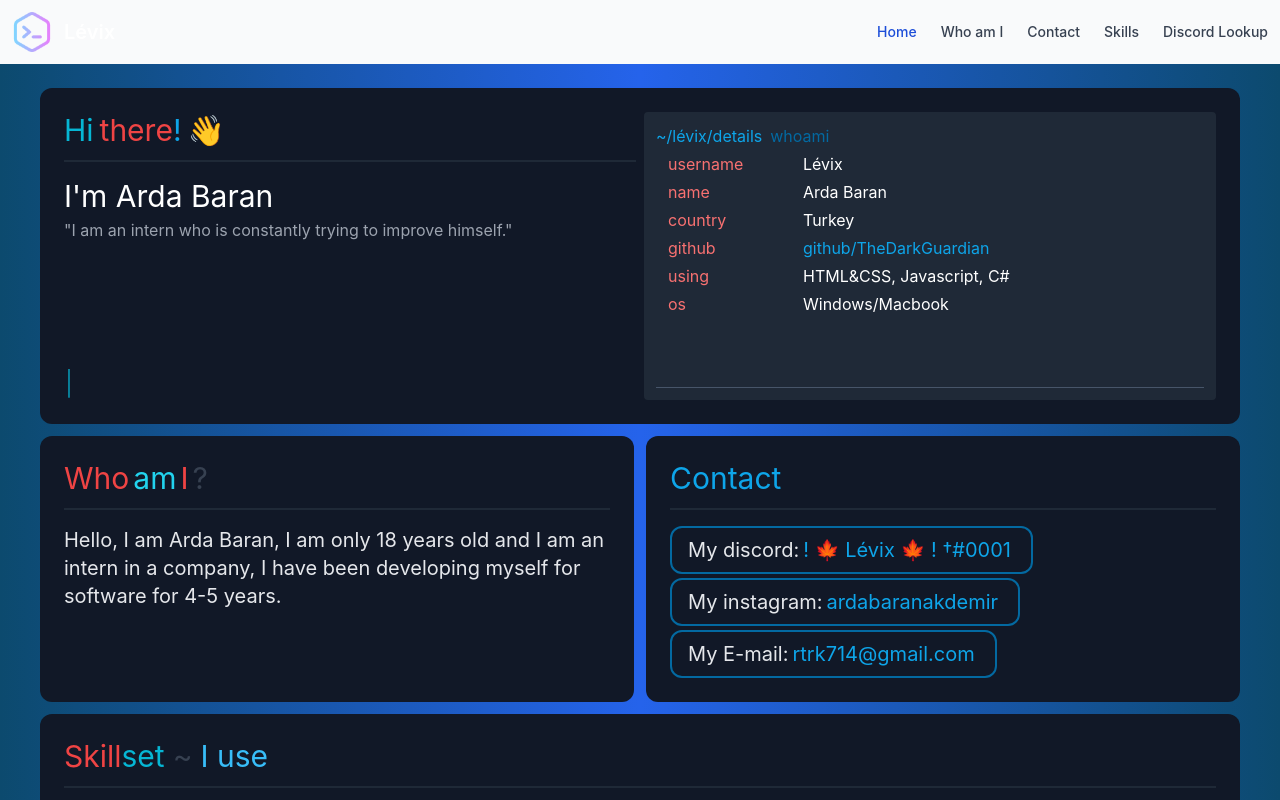
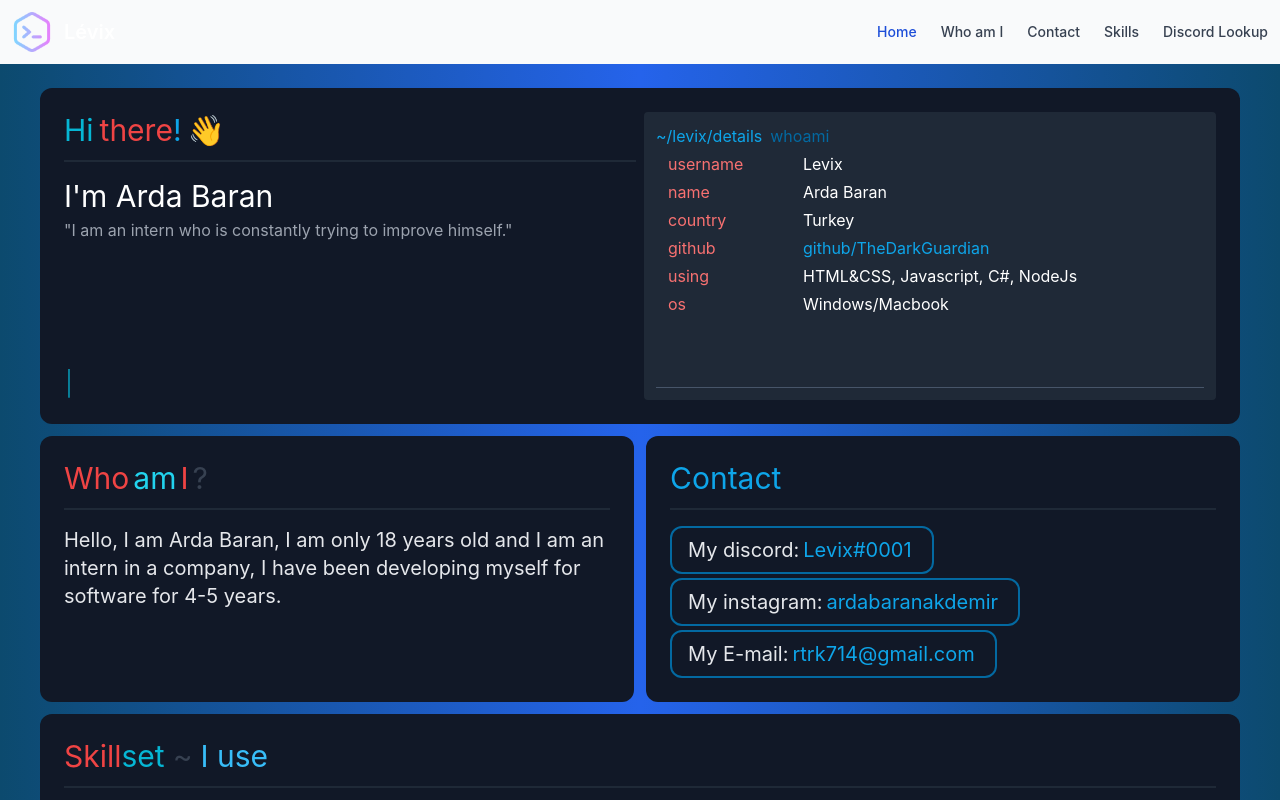
Before and after one commit to TheDarkGuardian/website, a Next.js app: page / in a window 1280 px wide. Shown: the top 800 px of the page. Built offline with nearby package versions, Linux system fonts and the light colour scheme.

Commit message:
Update index.js

```diff
--- a/pages/index.js
+++ b/pages/index.js
@@ -41,13 +41,13 @@ export default function Home() {
             <div className="p-3 w-3/4 h-72 divide-y divide-slate-600 hidden md:float-left md:w-full md:block lg:float-right relative rounded bg-gray-800">
               <div>
                 <div className="flex">
-                  <div className="text-sky-500">~/lévix/details</div>
+                  <div className="text-sky-500">~/levix/details</div>
                   <div className="text-sky-700 ml-2">whoami</div>
                 </div>
                 <div className="ml-3 mt-1">
                   <div className="grid grid-cols-4 gap-1">
                     <div className="text-red-400">username</div>
-                    <div className="col-span-3">Lévix</div>
+                    <div className="col-span-3">Levix</div>
                     <div className="text-red-400">name</div>
                     <div className="col-span-3">Arda Baran</div>
                     <div className="text-red-400">country</div>
@@ -60,7 +60,7 @@ export default function Home() {
                     </div>
                     <div className="text-red-400">using</div>
                     <div className="col-span-3">
-                      HTML&CSS, Javascript, C#
+                      HTML&CSS, Javascript, C#, NodeJs
                     </div>
                     <div className="text-red-400">os</div>
                     <div className="col-span-3">Windows/Macbook</div>
@@ -93,7 +93,7 @@ export default function Home() {
           </div>
           <div className="mt-1 text-xl text-gray-200 flex border-2 rounded-xl w-max px-4 py-2 border-sky-700">
             My discord:
-            <div className="text-sky-500 mx-1">! 🍁 Lévix 🍁 ! †#0001</div>
+            <div className="text-sky-500 mx-1">Levix#0001</div>
           </div>
           <div className="mt-1 text-xl text-gray-200 flex border-2 rounded-xl w-max px-4 py-2 border-sky-700">
             My instagram:
```
